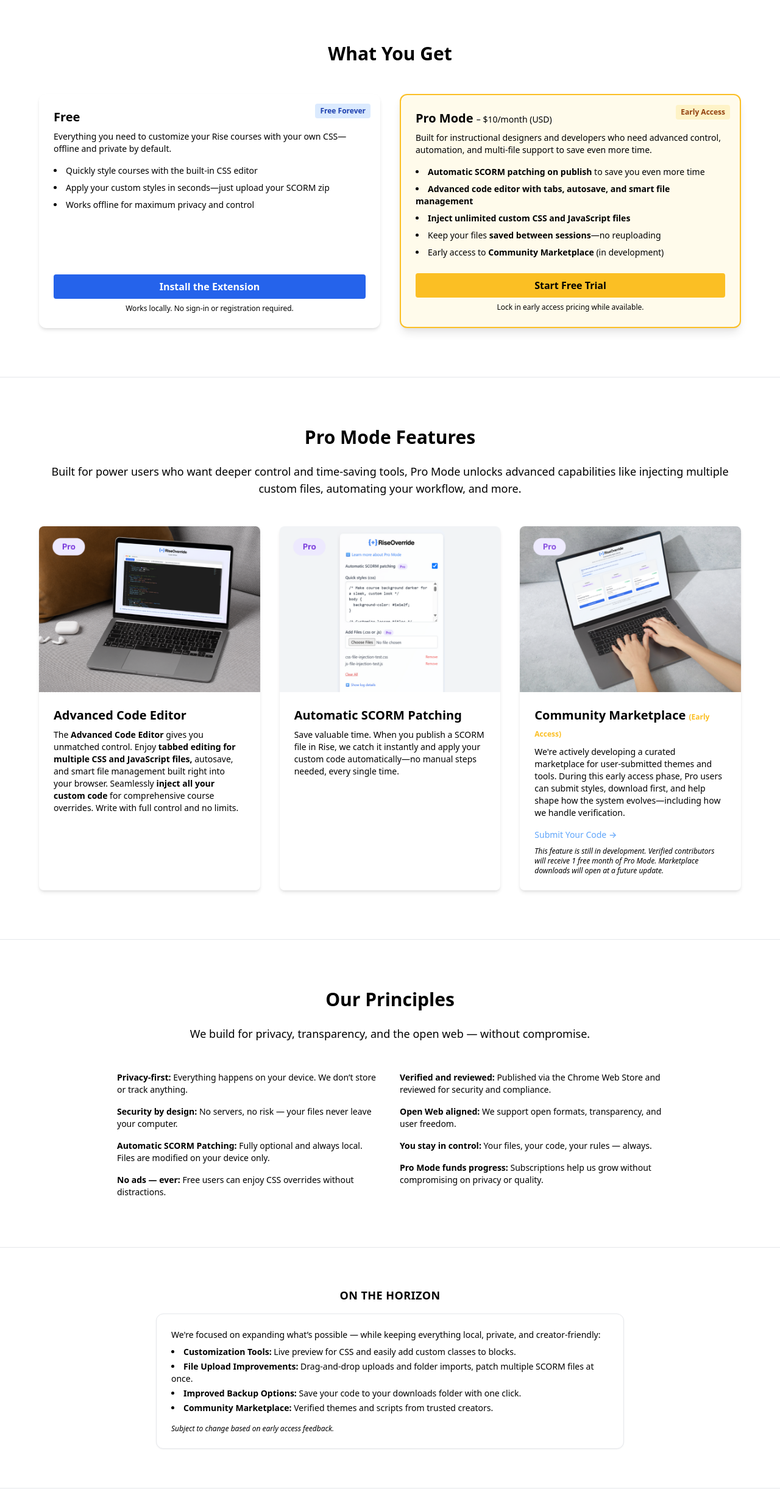
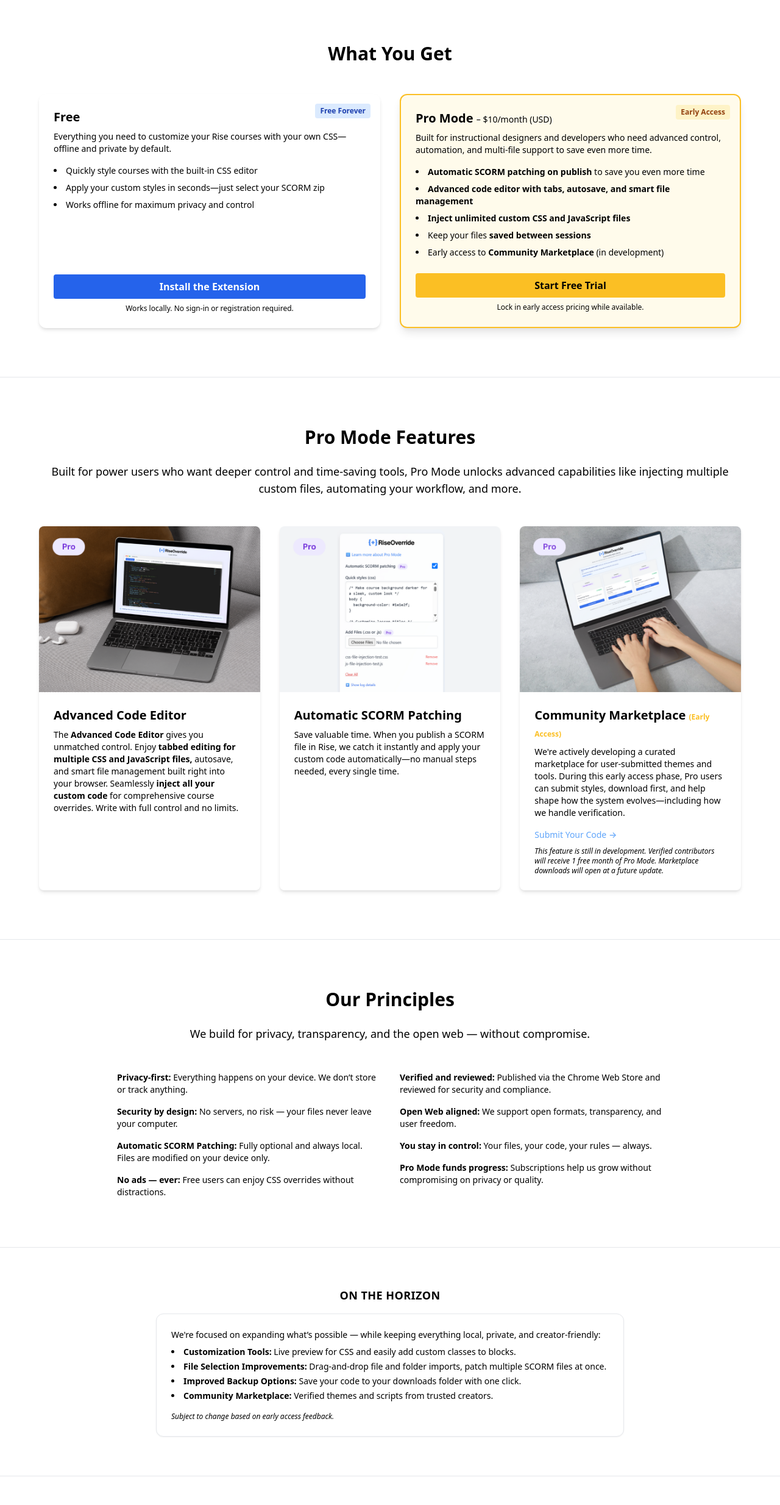
Before and after one commit to hfxnick/riseoverride, a plain HTML site: page index.html in a window 1280 px wide. Shown: the part 1230-3698 px from the top of the page at 61% size. Drawn offline with nearby package versions, Linux system fonts and the light colour scheme.

Commit message:
Removed "upload" language as nothing is being "uploaded" anywhere.

```diff
--- a/index.html
+++ b/index.html
@@ -103,7 +103,7 @@
               your own CSS—offline and private by default.</p>
             <ul class="space-y-2 text-sm list-disc list-inside text-slate-800 mb-6">
               <li>Quickly style courses with the built-in CSS editor</li>
-              <li>Apply your custom styles in seconds—just upload your SCORM zip</li>
+              <li>Apply your custom styles in seconds—just select your SCORM zip</li>
               <li>Works offline for maximum privacy and control</li>
             </ul>
           </div>
@@ -128,7 +128,7 @@
             <li><strong>Automatic SCORM patching on publish</strong> to save you even more time</li>
             <li><strong>Advanced code editor with tabs, autosave, and smart file management</strong></li>
             <li><strong>Inject unlimited custom CSS and JavaScript files</strong></li>
-            <li>Keep your files <strong>saved between sessions</strong>—no reuploading</li>
+            <li>Keep your files <strong>saved between sessions</strong></li>
             <li>Early access to <strong>Community Marketplace</strong> (in development)</li>
           </ul>
           <a href="https://overridelabs.lemonsqueezy.com/checkout/buy/9a0a922a-e8dc-409c-a797-c8a3e05d4764"
@@ -236,7 +236,7 @@
           everything local, private, and creator-friendly:</p>
         <ul class="list-disc list-inside text-slate-600 space-y-1">
           <li><strong>Customization Tools:</strong> Live preview for CSS and easily add custom classes to blocks.</li>
-          <li><strong>File Upload Improvements:</strong> Drag-and-drop uploads and folder imports, patch multiple SCORM files at once.</li>
+          <li><strong>File Selection Improvements:</strong> Drag-and-drop file and folder imports, patch multiple SCORM files at once.</li>
           <li><strong>Improved Backup Options:</strong> Save your code to your downloads folder with one click.
           </li>
           <li><strong>Community Marketplace:</strong> Verified themes and scripts from trusted creators.</li>
@@ -452,7 +452,7 @@
           activate your license on a different device, you may be asked to transfer or release the previous session.
         </p>
         <p class="text-sm mb-4">
-          For convenience, Pro user preferences and uploaded code are stored using <code>chrome.storage.sync</code>,
+          For convenience, Pro user preferences and code are stored using <code>chrome.storage.sync</code>,
           which enables automatic syncing between Chrome instances. A snapshot of your license status is also
           temporarily stored here for performance.
         </p>
```
